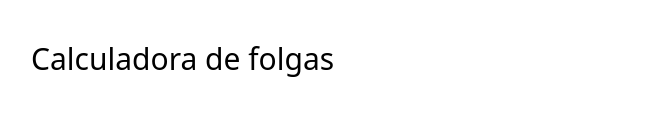
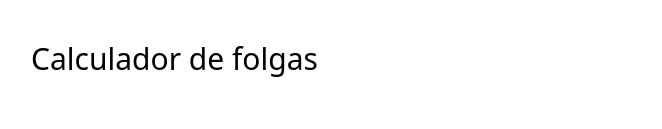
Before and after one commit to SteeveOdes/trabalho, a plain HTML site: page index.html in a window 1280 px wide. Shown: the part 2591-2720 px from the top of the page, without its empty margins (79-741 px from the left). Drawn offline with Linux system fonts and the light colour scheme.

Commit message:
Update index.html

```diff
--- a/index.html
+++ b/index.html
@@ -53,7 +53,7 @@
 
 
         <h2 id="topico3">Portifólio</h2>
-        <p class="p1 pp1"> <a href="https://github.com/SteeveOdes/projetos/blob/2cb22fbe20d5a11f5e62604a78ce9033e710ff12/folgas2.py">Calculadora de folgas</a> </p>
+        <p class="p1 pp1"> <a href="https://github.com/SteeveOdes/projetos/blob/2cb22fbe20d5a11f5e62604a78ce9033e710ff12/folgas2.py">Calculador de folgas</a> </p>
         <br>
         <h2 id="topico4">Entre em contato</h2>
 
```
